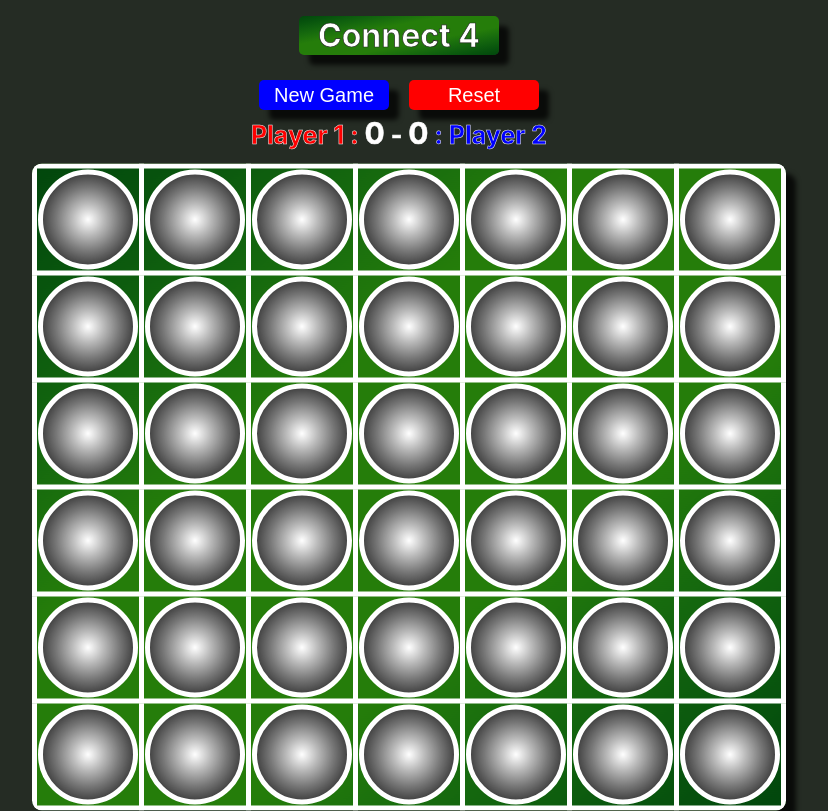
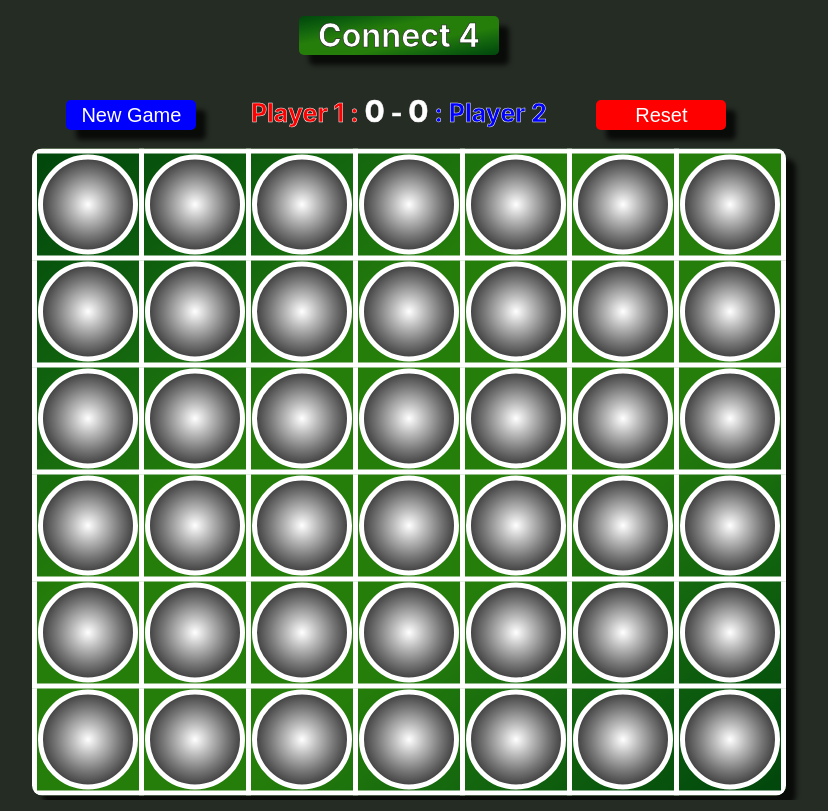
Before and after one commit to JonasLarsson78/mandatory-advanced-js4, a React (Create React App) app: page / in a window 1280 px wide. Shown: the whole page, without its empty margins (241-1069 px from the left). Built offline with nearby package versions, Linux system fonts and the light colour scheme.

Commit message:
update css

```diff
--- a/src/App.css
+++ b/src/App.css
@@ -15,7 +15,7 @@ h1{
     -webkit-text-stroke: 0.7px #252c24;
 }
 .btn{
-    margin-right: 10px;
+    margin-right: 200px;
     color: white;
     background-color: blue;
     width: 130px;
@@ -31,7 +31,7 @@ h1{
     background-color: darkblue;
 }
 .btnReset{
-    margin-left: 10px;
+    margin-left: 200px;
     color: white;
     background-color: red;
     width: 130px;
@@ -48,13 +48,14 @@ h1{
 }
 .buttons{
     position: absolute;
-    top: 80px;
-    left: 50%;
-    transform: translate(-50%, 0%);
+    width: 700px;
+    top: 100px;
+    left: 53%;
+    transform: translate(-53%, 0%);
 }
 .points{
     position: absolute;
-    top: 115px;
+    top: 93px;
     left: 50%;
     transform: translate(-50%, 0%);
     color: white;
@@ -63,7 +64,7 @@ h1{
 }
 .table{
     position: relative;
-    top: 100px;
+    top: 85px;
     left: 50%;
     transform: translate(-50%, 0%) rotate(-90deg) scaleX(-1);
     filter: FlipH;
@@ -81,7 +82,6 @@ h1{
     height: 100px;
     border: 5px solid white;
 }
-
 .div{
     position: relative;
     top: 50%;
--- a/src/App.js
+++ b/src/App.js
@@ -146,6 +146,7 @@ function Board (){
     updatePlayer2Points(0)
     newBoard()
   }
+
   const renderBoard = (row, index) =>{
     let redDiv = <div style={{ backgroundImage: "radial-gradient(circle, #340101, #630011, #960015, #ca0013, #ff0000)"}} id={trCount.toString() + (index)} className="div" onClick={press}/>
     let blueDiv = <div style={{ backgroundImage: "radial-gradient(circle, #010134, #001164, #001697, #0015cb, #2c00ff)"}} id={trCount.toString() + (index)} className="div" onClick={press}/>
```
